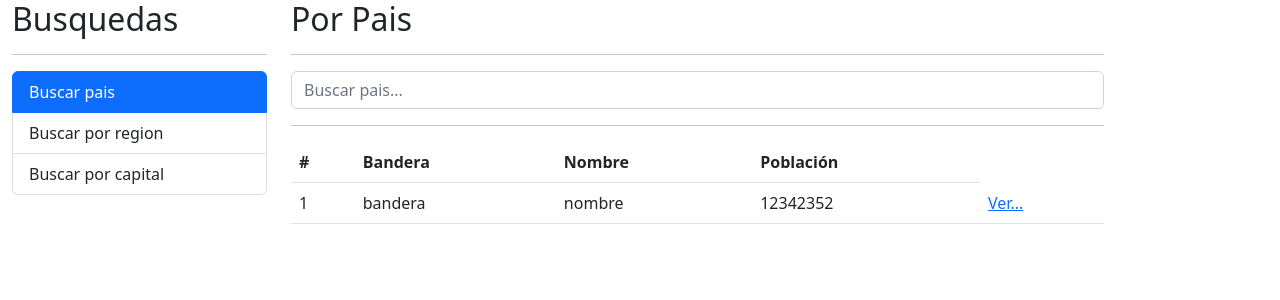
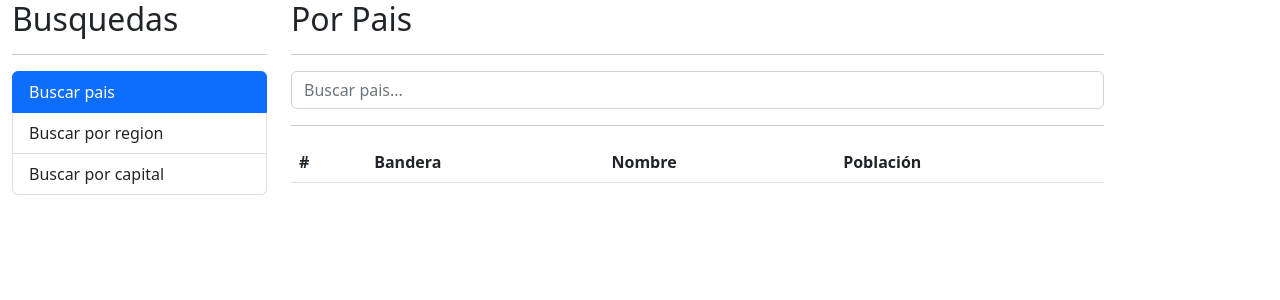
Before and after one commit to christian-lm/ng-paises-app, an Angular app: page / in a window 1280 px wide. Shown: the top 300 px of the page. Built offline with nearby package versions, Linux system fonts and the light colour scheme.

Commit message:
- Se configura la tabla para que obtenga los datos del API

```diff
--- a/src/app/paises/pages/por-pais/por-pais.component.html
+++ b/src/app/paises/pages/por-pais/por-pais.component.html
@@ -17,24 +17,24 @@
 
 <div class="alert alert-danger" *ngIf="hayError">No se encontró nada con el termino {{termino}}</div>
 
-<div *ngIf="!hayError" class="row">
+<div *ngIf="!hayError || paises.length > 0" class="row">
   <div class="col">
     <table class="table table-hover">
       <thead>
       <tr>
-        <th> #</th>
-        <th> Bandera</th>
-        <th> Nombre</th>
-        <th> Población</th>
+        <th>#</th>
+        <th>Bandera</th>
+        <th>Nombre</th>
+        <th>Población</th>
       </tr>
       </thead>
       <tbody>
-      <tr>
-        <td>1</td>
-        <td>bandera</td>
-        <td>nombre</td>
-        <td>12342352</td>
-        <td><a href="#">Ver...</a></td>
+      <tr *ngFor="let pais of paises; let i = index">
+        <td>{{i + 1}}</td>
+        <td><img class="small-flag" [src]="pais.flags.png" alt="pais"></td>
+        <td>{{pais.name.common}}</td>
+        <td>{{pais.population | number}}</td>
+        <td><a [routerLink]="['/pais', pais.cca2]">Ver...</a></td>
       </tr>
       </tbody>
     </table>
--- a/src/app/paises/pages/por-pais/por-pais.component.ts
+++ b/src/app/paises/pages/por-pais/por-pais.component.ts
@@ -1,5 +1,6 @@
 import {Component} from '@angular/core';
 import {PaisService} from "../../services/pais.service";
+import {Pais} from "../../interfaces/pais.interface";
 
 @Component({
   selector: 'app-por-pais',
@@ -12,6 +13,7 @@
 
   termino: string = '';
   hayError: boolean = false;
+  paises: Pais[] = [];
 
   /**
    * Metodo que llama al servicio de buscar paises
@@ -25,10 +27,11 @@
       .subscribe(
         paises => {
           console.log(paises);
+          this.paises = paises;
         },
         error => {
           this.hayError = true;
-          console.log(error);
+          this.paises = [];
         });
   }
 }
--- a/src/app/paises/paises.module.ts
+++ b/src/app/paises/paises.module.ts
@@ -1,6 +1,7 @@
 import {NgModule} from '@angular/core';
 import {CommonModule} from '@angular/common';
 import {FormsModule} from "@angular/forms";
+import {RouterModule} from "@angular/router";
 import {PorCapitalComponent} from './pages/por-capital/por-capital.component';
 import {PorPaisComponent} from './pages/por-pais/por-pais.component';
 import {PorRegionComponent} from './pages/por-region/por-region.component';
@@ -22,7 +23,8 @@
   ],
   imports: [
     CommonModule,
-    FormsModule
+    FormsModule,
+    RouterModule
   ]
 })
 export class PaisesModule {
--- a/src/styles.css
+++ b/src/styles.css
@@ -1 +1,3 @@
-/* You can add global styles to this file, and also import other style files */
+.small-flag {
+  width: 50px;
+}
```
